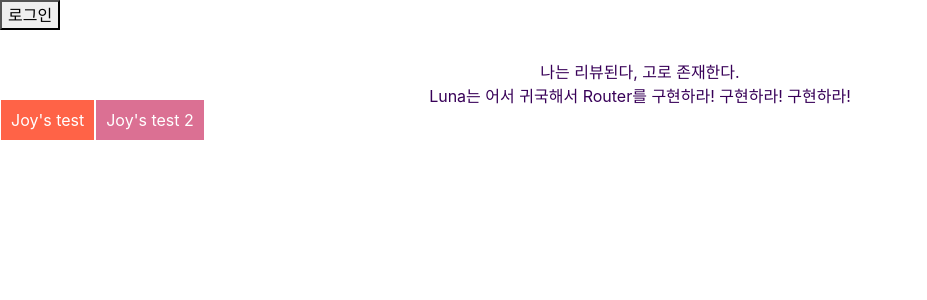
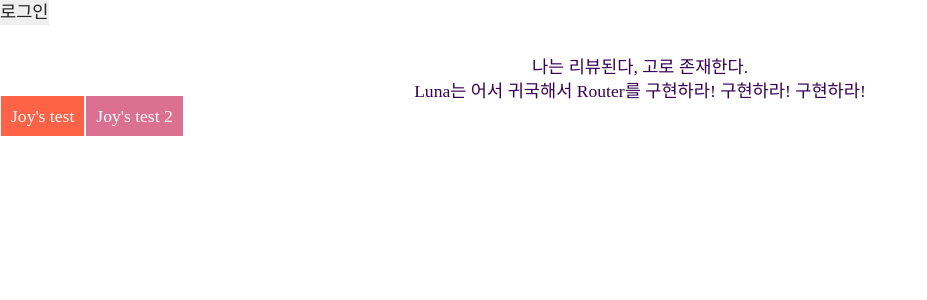
Before and after one commit to Siotz/viewee, a React (Create React App) app: page / in a window 1280 px wide. Shown: the top 300 px of the page, without its empty margins (0-927 px from the left). Built offline with nearby package versions, Linux system fonts and the light colour scheme.

Commit message:
리셋 css 추가

```diff
--- a/src/common.module.scss
+++ b/src/common.module.scss
@@ -1,3 +1,142 @@
+@charset "UTF-8";
+
+/* 스타일 초기화 */
+html {
+  margin: 0;
+  padding: 0;
+  border: 0;
+  box-sizing: border-box;
+  font: inherit;
+  //   font-family: "NanumSquare", sans-serif;
+  color: #222;
+  text-decoration: none;
+  list-style: none;
+  border-collapse: collapse;
+  border-spacing: 0;
+  line-height: 1.4;
+}
+body,
+div,
+span,
+applet,
+object,
+iframe,
+h1,
+h2,
+h3,
+h4,
+h5,
+h6,
+p,
+blockquote,
+pre,
+a,
+abbr,
+acronym,
+address,
+big,
+cite,
+code,
+del,
+dfn,
+em,
+img,
+ins,
+kbd,
+q,
+s,
+samp,
+small,
+strike,
+strong,
+sub,
+sup,
+tt,
+var,
+b,
+u,
+i,
+center,
+dl,
+dt,
+dd,
+ol,
+ul,
+li,
+form,
+label,
+legend,
+table,
+caption,
+tbody,
+tfoot,
+thead,
+tr,
+th,
+td,
+article,
+aside,
+canvas,
+details,
+embed,
+figure,
+figcaption,
+footer,
+header,
+hgroup,
+menu,
+nav,
+output,
+ruby,
+section,
+summary,
+time,
+mark,
+audio,
+video,
+fieldset,
+button {
+  margin: 0;
+  padding: 0;
+  border: 0;
+  box-sizing: border-box;
+  font: inherit;
+  //   font-family: "NanumSquare", sans-serif;
+  color: #222;
+  text-decoration: none;
+  list-style: none;
+  border-collapse: collapse;
+  border-spacing: 0;
+  line-height: 1.4;
+  font-size: 1.1rem;
+}
+
+/* HTML5 display-role reset for older browsers */
+/* 익스플로러 하위버전은 해당 태그를 인식하지 못한다. 인식하지 못하는 태그는 inline 요소로 들어가기때문에 width, height등의 속성 설정이 안된다. */
+article,
+aside,
+details,
+figcaption,
+figure,
+footer,
+header,
+hgroup,
+menu,
+nav,
+section,
+main {
+  display: block;
+}
+table {
+  border-collapse: collapse;
+  border-spacing: 0;
+}
+/******** CSS 모듈 ********/
+.clearfix::after {
+  content: "";
+  display: block;
+  clear: both;
+}
 /******** 숨김 콘텐츠 ********/
 .readable-hidden,
 .skip-nav,
@@ -9,7 +148,35 @@ legend {
   margin: -1px;
   clip: rect(0, 0, 0, 0);
 }
-
+.skip-nav:focus {
+  width: 100%;
+  height: auto;
+  padding: 1em;
+  background: #000;
+  color: #fff;
+  text-align: center;
+  margin: 0;
+  clip: rect(auto, auto, auto, auto);
+  z-index: 100;
+}
 img {
   width: 100%;
 }
+// drag selection style
+::selection {
+  background-color: #fccd73;
+}
+// scroll bar style
+/* width */
+::-webkit-scrollbar {
+  width: 5px;
+}
+/* Track */
+::-webkit-scrollbar-track {
+  border-radius: 10px;
+}
+/* Handle */
+::-webkit-scrollbar-thumb {
+  background: #b7dbf3;
+  border-radius: 10px;
+}
```
